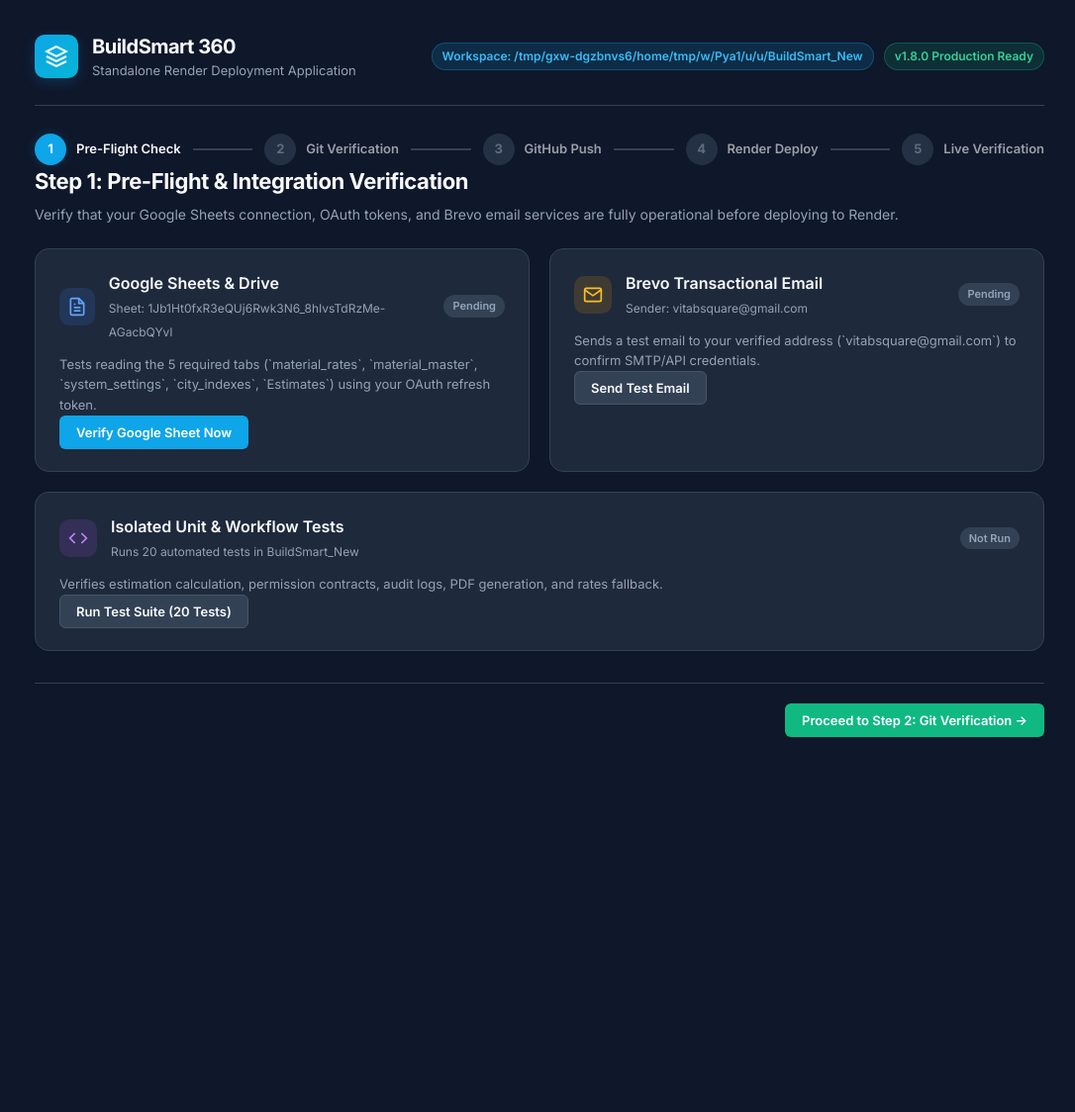
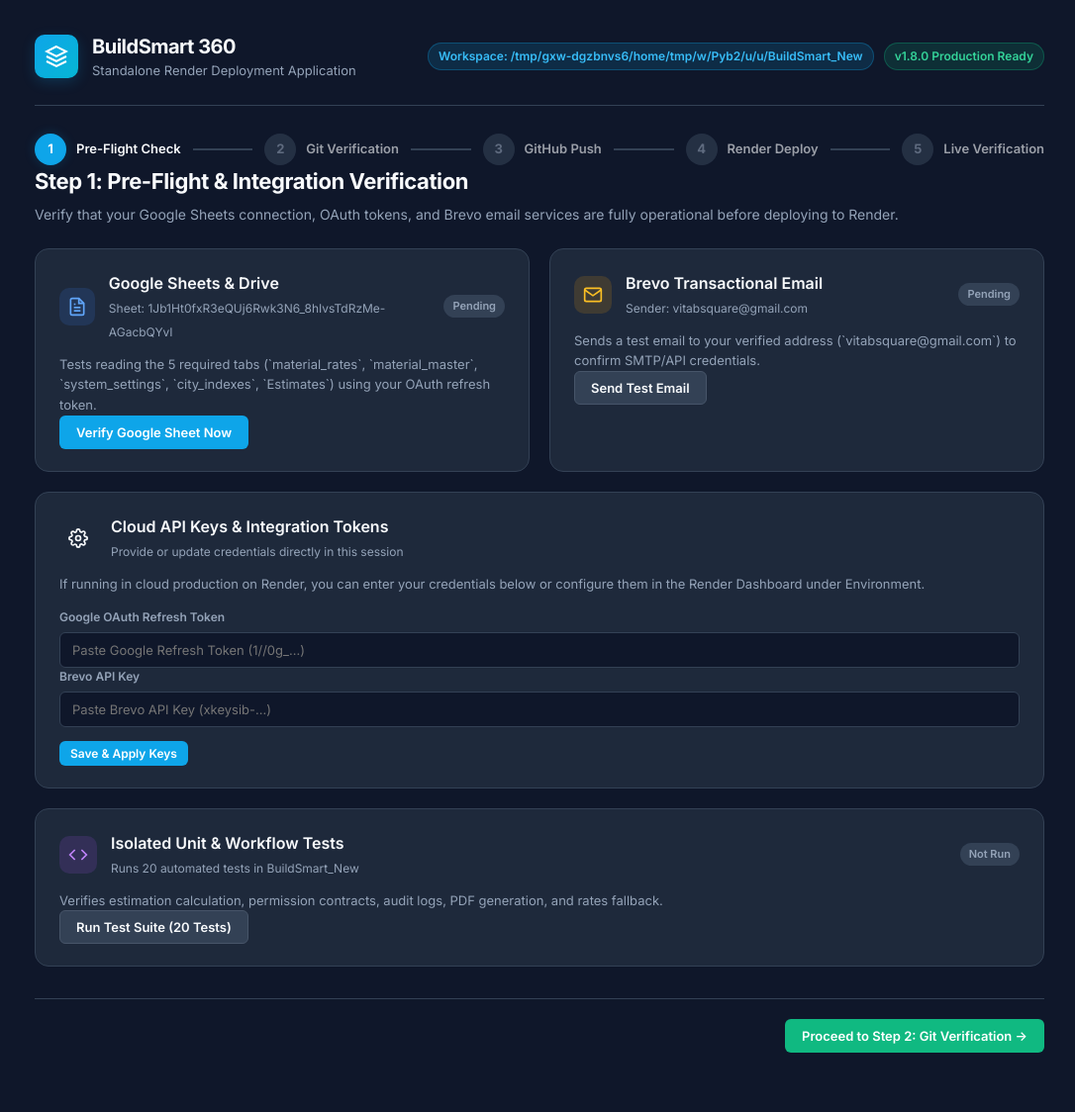
Before and after one commit to vtabsquare/Buildsmart-deployment-, a Flask app: page / in a window 1280 px wide. Shown: the whole page at 99% size, without its empty margins (95-1181 px from the left). Before the commit the page ends 745 px from the top, so only its background shows below. Run offline with Flask 3, Linux system fonts and the light colour scheme; data that the repository does not hold is empty.

Commit message:
feat(ui): add in-session cloud credentials configuration for Step 1

```diff
--- a/deployer/app.py
+++ b/deployer/app.py
@@ -30,6 +30,23 @@ app.config["SECRET_KEY"] = "buildsmart-deployer-secret"
 @app.route("/")
 def index():
     return render_template("index.html")
+
+
+@app.route("/api/config/update-keys", methods=["POST"])
+def update_keys_api():
+    data = request.json or {}
+    allowed_keys = [
+        "GOOGLE_OAUTH_CLIENT_ID",
+        "GOOGLE_OAUTH_CLIENT_SECRET",
+        "GOOGLE_REFRESH_TOKEN",
+        "BREVO_API_KEY",
+        "BUILDSMART_SHEET_ID",
+        "BREVO_SENDER_EMAIL",
+    ]
+    updates = {k: data[k] for k in allowed_keys if k in data and data[k]}
+    from deployer.config import update_in_memory_keys
+    update_in_memory_keys(updates)
+    return jsonify({"success": True, "updated": list(updates.keys())})
 
 
 @app.route("/api/config")
--- a/deployer/config.py
+++ b/deployer/config.py
@@ -12,6 +12,17 @@ if not BUILDSMART_ROOT.is_dir() and (DEPLOYER_ROOT / "app").is_dir():
 
 KEY_REGEX = re.compile(r'^[A-Za-z_][A-Za-z0-9_]*$')
 DEFAULT_REPO_URL = os.environ.get("TARGET_REPO_URL", "https://github.com/vtabsquare/Build-smart-application.git")
+
+_in_memory_keys = {}
+
+
+def update_in_memory_keys(keys_dict: dict):
+    global _in_memory_keys
+    for k, v in keys_dict.items():
+        if v and isinstance(v, str) and v.strip():
+            clean_v = v.strip()
+            _in_memory_keys[k.strip()] = clean_v
+            os.environ[k.strip()] = clean_v
 
 
 def read_env_file(env_path: Path) -> dict:
@@ -35,7 +46,9 @@ def read_env_file(env_path: Path) -> dict:
 
 
 def get_local_google_refresh_token() -> str:
-    """Read cached refresh token from local SQLite or environment variable."""
+    """Read cached refresh token from in-memory, env var, or local SQLite."""
+    if _in_memory_keys.get("GOOGLE_REFRESH_TOKEN"):
+        return _in_memory_keys["GOOGLE_REFRESH_TOKEN"]
     if os.environ.get("GOOGLE_REFRESH_TOKEN"):
         return os.environ.get("GOOGLE_REFRESH_TOKEN")
     try:
@@ -69,6 +82,10 @@ def get_buildsmart_env() -> dict:
     for key, val in os.environ.items():
         if val and (key not in entries or not entries[key]):
             entries[key] = val
+
+    # Merge in-memory keys
+    for key, val in _in_memory_keys.items():
+        entries[key] = val
 
     # Default non-secret configurations
     defaults = {
--- a/deployer/static/js/app.js
+++ b/deployer/static/js/app.js
@@ -302,8 +302,41 @@ function prevStep(step) {
 }
 
 // ==========================================
-// STEP 1: Pre-Flight Verification
+// STEP 1: Pre-Flight Verification & Credentials
 // ==========================================
+
+async function saveIntegrationKeys() {
+  const refreshToken = document.getElementById("inputGoogleRefreshToken")?.value?.trim();
+  const brevoKey = document.getElementById("inputBrevoApiKey")?.value?.trim();
+  const statusEl = document.getElementById("keysSaveStatus");
+
+  if (!refreshToken && !brevoKey) {
+    if (statusEl) statusEl.innerText = "Please enter at least one key.";
+    return;
+  }
+  if (statusEl) statusEl.innerText = "Applying credentials...";
+  try {
+    const res = await fetch("/api/config/update-keys", {
+      method: "POST",
+      headers: { "Content-Type": "application/json" },
+      body: JSON.stringify({
+        GOOGLE_REFRESH_TOKEN: refreshToken,
+        BREVO_API_KEY: brevoKey,
+      }),
+    });
+    const data = await res.json();
+    if (data.success) {
+      if (statusEl) statusEl.innerText = "Applied successfully! Retesting...";
+      showToast("Credentials saved to session!");
+      if (refreshToken) verifyGoogleSheets();
+      if (brevoKey) verifyEmailDelivery();
+    } else {
+      if (statusEl) statusEl.innerText = "Failed: " + (data.error || "Unknown error");
+    }
+  } catch (err) {
+    if (statusEl) statusEl.innerText = "Error: " + err.message;
+  }
+}
 
 async function verifyGoogleSheets() {
   const btn = document.getElementById("btnVerifyGoogle");
--- a/deployer/templates/index.html
+++ b/deployer/templates/index.html
@@ -111,6 +111,36 @@
               </button>
             </div>
             <div class="result-box hidden" id="emailResultBox"></div>
+          </div>
+        </div>
+
+        <!-- Quick Integration Keys Setup (Useful when running on Render) -->
+        <div class="card mt-4" id="keysSetupCard">
+          <div class="card-title-row">
+            <div class="icon-wrap icon-settings">
+              <svg width="20" height="20" viewBox="0 0 24 24" fill="none" stroke="currentColor" stroke-width="2"><circle cx="12" cy="12" r="3"/><path d="M19.4 15a1.65 1.65 0 0 0 .33 1.82l.06.06a2 2 0 0 1 0 2.83 2 2 0 0 1-2.83 0l-.06-.06a1.65 1.65 0 0 0-1.82-.33 1.65 1.65 0 0 0-1 1.51V21a2 2 0 0 1-2 2 2 2 0 0 1-2-2v-.09A1.65 1.65 0 0 0 9 19.4a1.65 1.65 0 0 0-1.82.33l-.06.06a2 2 0 0 1-2.83 0 2 2 0 0 1 0-2.83l.06-.06a1.65 1.65 0 0 0 .33-1.82 1.65 1.65 0 0 0-1.51-1H3a2 2 0 0 1-2-2 2 2 0 0 1 2-2h.09A1.65 1.65 0 0 0 4.6 9a1.65 1.65 0 0 0-.33-1.82l-.06-.06a2 2 0 0 1 0-2.83 2 2 0 0 1 2.83 0l.06.06a1.65 1.65 0 0 0 1.82.33H9a1.65 1.65 0 0 0 1-1.51V3a2 2 0 0 1 2-2 2 2 0 0 1 2 2v.09a1.65 1.65 0 0 0 1 1.51 1.65 1.65 0 0 0 1.82-.33l.06-.06a2 2 0 0 1 2.83 0 2 2 0 0 1 0 2.83l-.06.06a1.65 1.65 0 0 0-.33 1.82V9a1.65 1.65 0 0 0 1.51 1H21a2 2 0 0 1 2 2 2 2 0 0 1-2 2h-.09a1.65 1.65 0 0 0-1.51 1z"/></svg>
+            </div>
+            <div>
+              <h3>Cloud API Keys & Integration Tokens</h3>
+              <span class="text-muted">Provide or update credentials directly in this session</span>
+            </div>
+          </div>
+          <p class="card-desc">If running in cloud production on Render, you can enter your credentials below or configure them in the Render Dashboard under Environment.</p>
+          <div id="keysDrawer" class="mt-3">
+            <div class="form-grid">
+              <div class="form-group">
+                <label class="label">Google OAuth Refresh Token</label>
+                <input type="password" class="input font-mono" id="inputGoogleRefreshToken" placeholder="Paste Google Refresh Token (1//0g_...)">
+              </div>
+              <div class="form-group">
+                <label class="label">Brevo API Key</label>
+                <input type="password" class="input font-mono" id="inputBrevoApiKey" placeholder="Paste Brevo API Key (xkeysib-...)">
+              </div>
+            </div>
+            <div class="flex-row gap-2 mt-3">
+              <button class="btn btn-primary btn-sm" onclick="saveIntegrationKeys()">Save & Apply Keys</button>
+              <span class="text-muted text-sm" id="keysSaveStatus" style="align-self: center;"></span>
+            </div>
           </div>
         </div>
 
```
